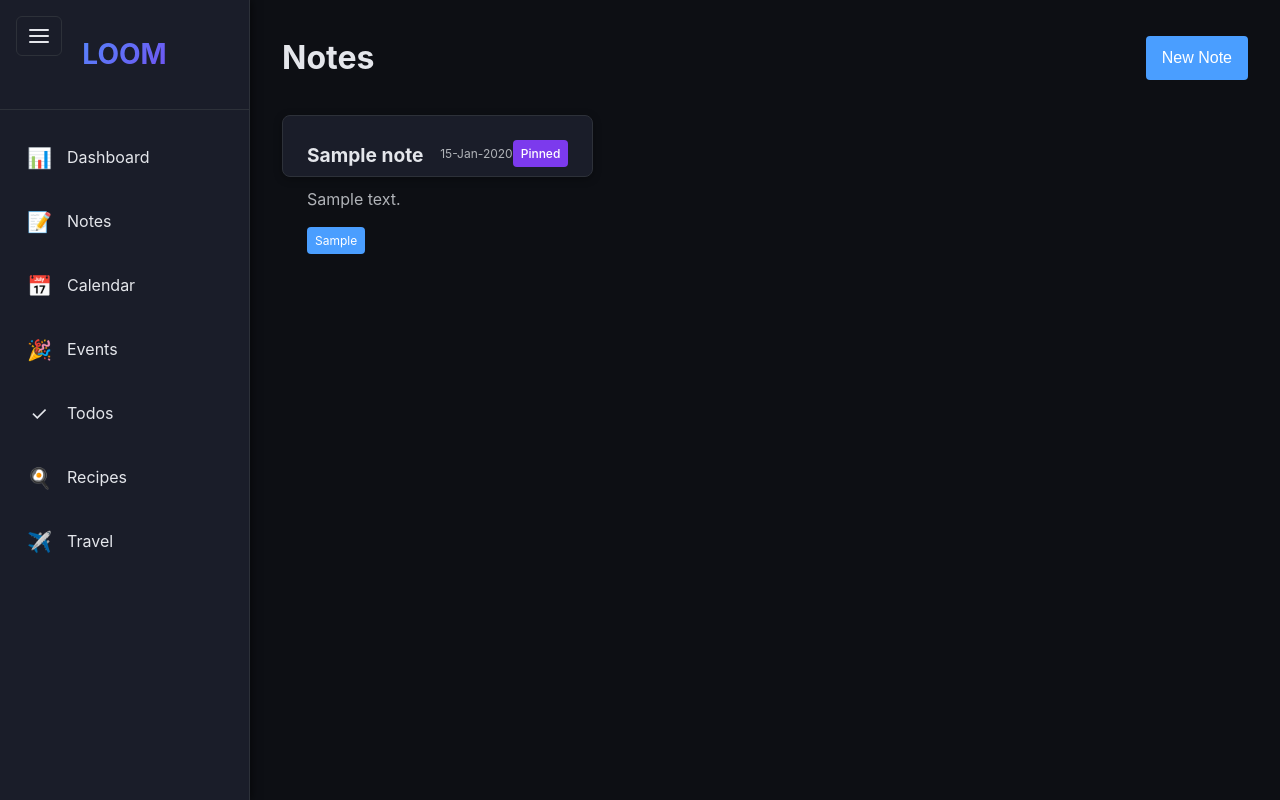
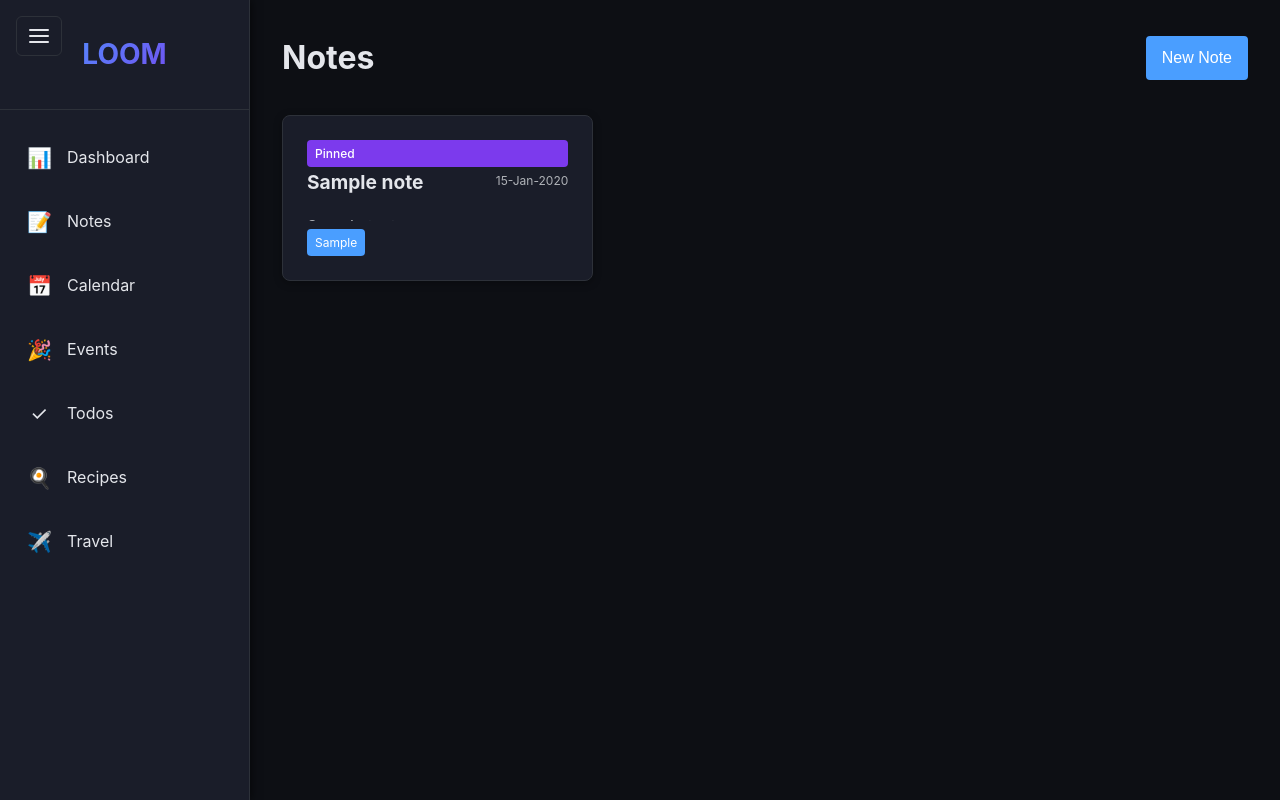
Before and after one commit to DorkSoul/LOOM, a Flask app: page /notes/ in a window 1280 px wide. Run offline with Flask 3, Linux system fonts and the light colour scheme; tables that the repository leaves empty hold one stand-in row (values such as "Sample post"); parts of the project's set-up code (start-up, migrations or seed data) failed here and were passed over; some libraries are stand-ins or nearby versions.

Commit message:
Update index.html

```diff
--- a/app/templates/notes/index.html
+++ b/app/templates/notes/index.html
@@ -214,6 +214,11 @@
     /* Note card styling */
     .note-card {
         max-width: 400px;
+        min-height: 150px;
+        max-height: 600px;
+        overflow-y: auto;
+        display: flex;
+        flex-direction: column;
     }
 
     .note-card-header {
```
